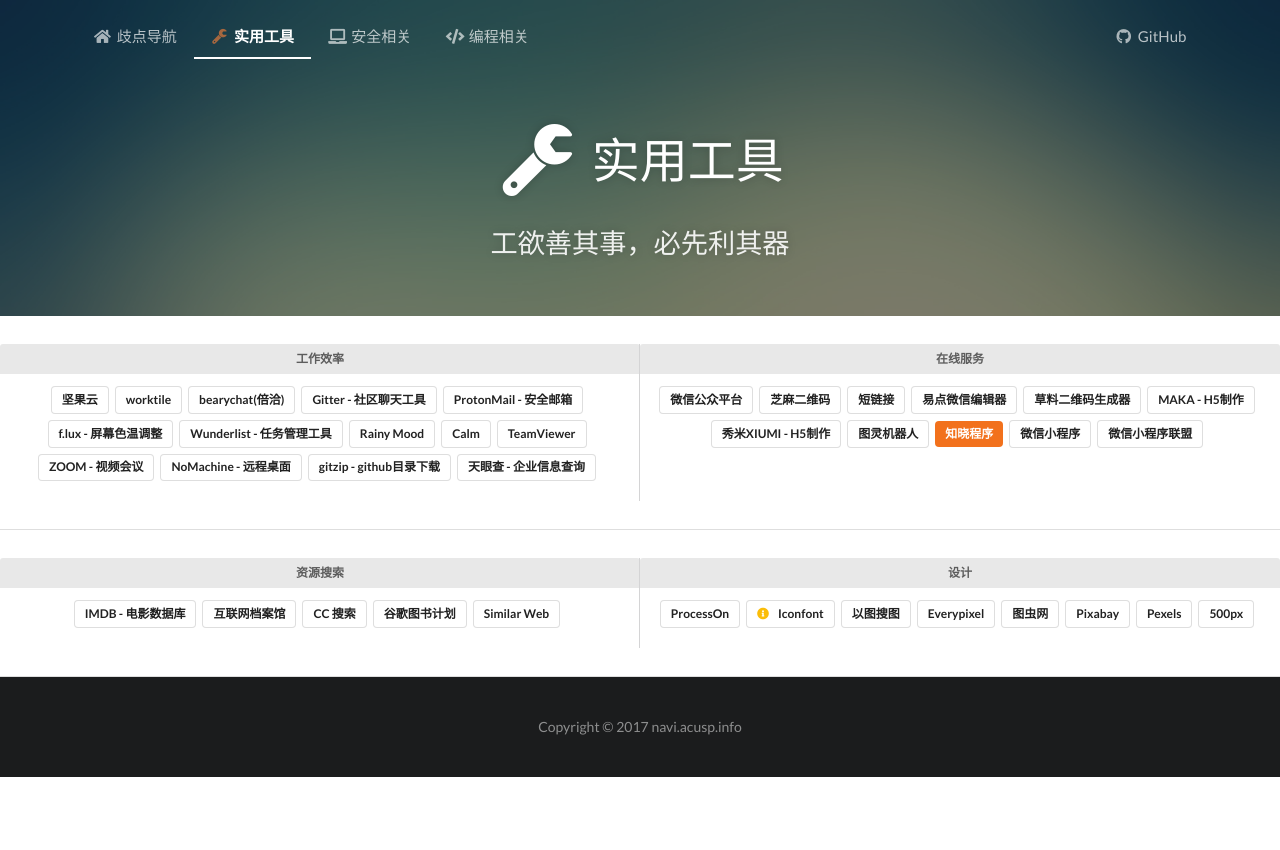
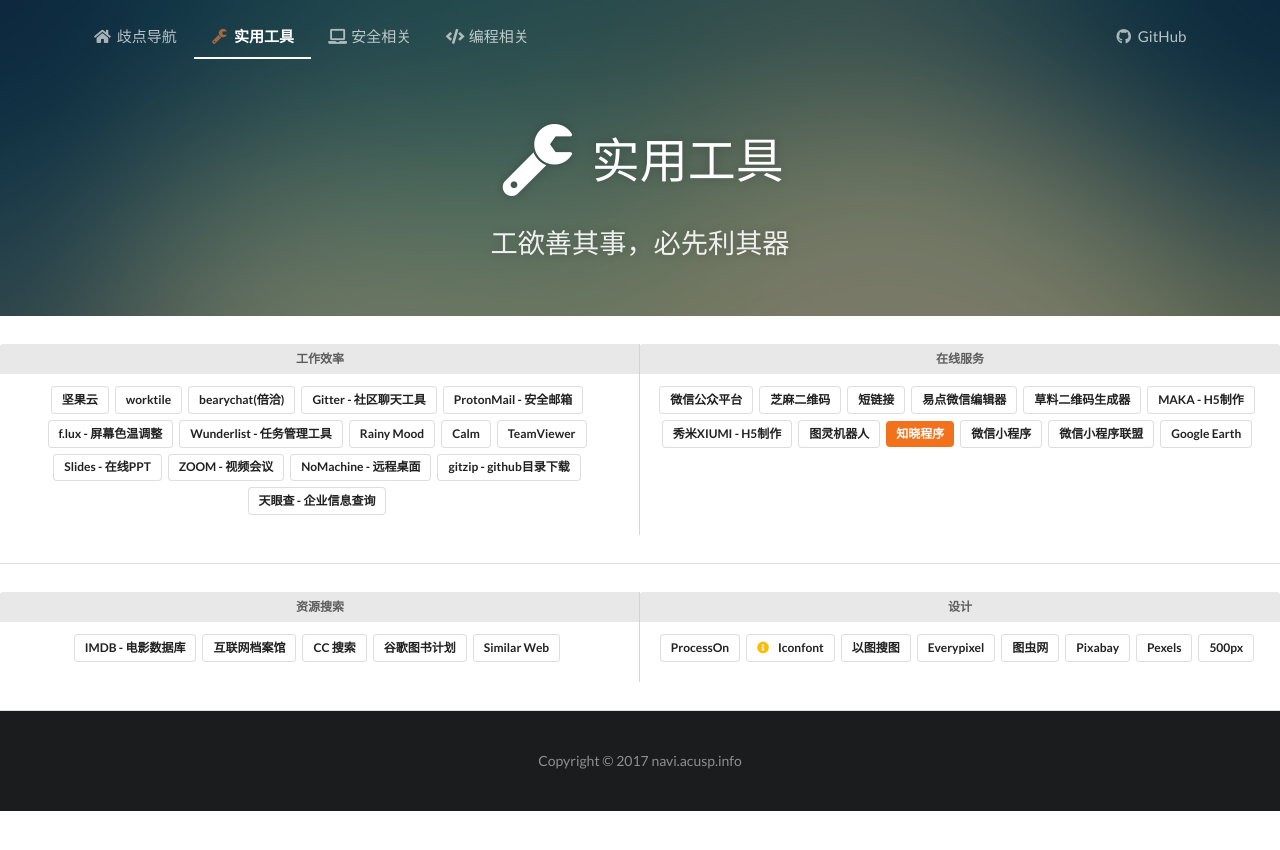
Before and after one commit to acusp/AC-Navi, a Jekyll site: the page built from tool/index.html, in a window 1280 px wide. Shown: the top 850 px of the page. Built offline with Jekyll 4.4.1, drawn with Linux system fonts in a browser that asks for light colours; comment, search, counter and statistics services are not loaded.

Commit message:
Update tool links

```diff
--- a/_data/tool_links.yml
+++ b/_data/tool_links.yml
@@ -41,6 +41,10 @@
     - name: TeamViewer
       style: basic
       url: https://www.teamviewer.com/zhcn/
+
+    - name: Slides - 在线PPT
+      style: basic
+      url: https://slides.com
 
     - name: ZOOM - 视频会议
       style: basic
@@ -105,6 +109,10 @@
       style: basic
       url: http://www.wxapp-union.com/
 
+    - name: Google Earth
+      style: basic
+      url: https://earth.google.com/web/
+
 
 - section: tools
   categories:
```
